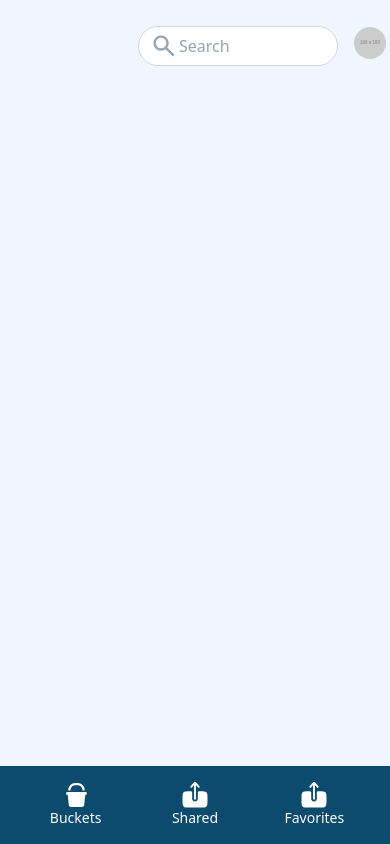
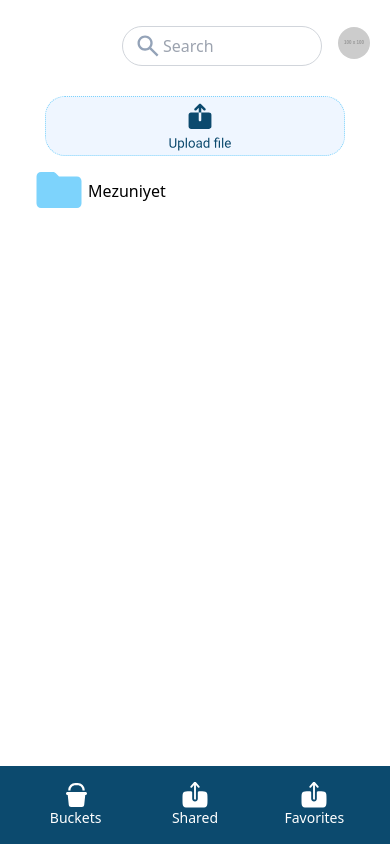
Before and after one commit to droplite-app/ui, a React (Vite) app: page / in a window 390 px wide. Built offline with nearby package versions, Linux system fonts and the light colour scheme.

Commit message:
mobile ui changed

```diff
--- a/src/components/File/FileItem.tsx
+++ b/src/components/File/FileItem.tsx
@@ -52,12 +52,19 @@ const FileItem: React.FC<FileItemProps> = ({ item, onClick }) => {
         <tr className="cursor-pointer" onClick={handleClick}>
           <td className="px-4 py-2">
             <div className="flex items-center">
-              <div className="w-8 flex-shrink-0">{getIcon(item.type)}</div>
-              <span className="ml-4">{item.name}</span>
+              <div className="w-8 flex-shrink-0 mr-6"> {/* Boşluk artırıldı */}
+                {getIcon(item.type)}
+              </div>
+              <span>{item.name}</span>
             </div>
           </td>
-          <td className="px-4 py-2 text-center">{item.created_at}</td>
-          <td className="px-4 py-2 text-center">{item.creator.name}</td>
+
+          <td className="hidden lg:table-cell px-4 py-2 text-center">
+            {item.created_at}
+          </td>
+          <td className="hidden lg:table-cell px-4 py-2 text-center">
+            {item.creator.name}
+          </td>
         </tr>
       )}
 
@@ -67,13 +74,19 @@ const FileItem: React.FC<FileItemProps> = ({ item, onClick }) => {
             <tr key={child.id} className="cursor-pointer">
               <td className="px-4 py-2">
                 <div className="flex items-center">
-                  <div className="w-8 flex-shrink-0">{getIcon(child.type)}</div>
-                  <span className="ml-7">{child.name}</span>{" "}
-                  {/* Margin artırıldı */}
+                  <div className="w-8 flex-shrink-0 mr-6"> {/* Boşluk artırıldı */}
+                    {getIcon(child.type)}
+                  </div>
+                  <span>{child.name}</span>
                 </div>
               </td>
-              <td className="px-4 py-2 text-center">{child.created_at}</td>
-              <td className="px-4 py-2 text-center">{child.creator.name}</td>
+
+              <td className="hidden lg:table-cell px-4 py-2 text-center">
+                {child.created_at}
+              </td>
+              <td className="hidden lg:table-cell px-4 py-2 text-center">
+                {child.creator.name}
+              </td>
             </tr>
           ))}
         </>
--- a/src/components/File/FileList.tsx
+++ b/src/components/File/FileList.tsx
@@ -20,7 +20,8 @@ const FileList: React.FC<FileListProps> = ({ items, onItemClick }) => {
   return (
     <div className="overflow-x-auto">
       <table className="min-w-full table-auto">
-        <thead className="bg-blue-50">
+
+        <thead className="hidden lg:table-header-group bg-blue-50">
           <tr>
             <th className="w-2/5 px-4 py-2 text-left">Name</th>
             <th className="w-1/5 px-4 py-2 text-center">Modified</th>
@@ -35,8 +36,6 @@ const FileList: React.FC<FileListProps> = ({ items, onItemClick }) => {
       </table>
     </div>
   );
-
-
 };
 
 export default FileList;
--- a/src/components/Header/Header.tsx
+++ b/src/components/Header/Header.tsx
@@ -8,7 +8,7 @@ interface HeaderProps {
 const Header: React.FC<HeaderProps> = ({ className }) => {
   return (
     <div
-      className={`w-full flex justify-between items-center pt-8 pr-1 h-[60px] bg-transparent relative z-10 ${className}`}
+      className={`w-full flex justify-between items-center lg:pt-8 pr-1 h-[60px] bg-transparent relative z-10 ${className}`}
     >
       <div></div>
       {/* Header Controls: Search Input + Avatar Dropdown */}
--- a/src/components/Right-Sidebar/RightSidebar.tsx
+++ b/src/components/Right-Sidebar/RightSidebar.tsx
@@ -1,12 +1,18 @@
 import UploadBox from "./UploadBox";
-
 
 const RightSidebar = () => {
   return (
-    <div className="hidden md:flex flex-col items-center  bg-blue-100 text-white fixed right-0 bottom-0 w-[400px] h-[700px] p-[20px] gap-0 rounded-tl-[20px]">
-      <UploadBox />
-    </div>
+    <>
+     {/* Mobile RightSidebar */}
+     <div className="md:hidden flex items-center justify-center h-full bg-blue-50 text-white w-[300px] h-[80px] p-2 rounded-lg mx-auto mt-4 border border-gray-300">
+        <UploadBox />
+      </div>
 
+      {/* Desktop RightSidebar */}
+      <div className="hidden md:flex flex-col items-center bg-blue-100 text-white fixed right-0 bottom-0 w-[400px] h-[700px] p-[20px] gap-0 rounded-tl-[20px]">
+        <UploadBox />
+      </div>
+    </>
   );
 };
 
--- a/src/components/Right-Sidebar/UploadBox.tsx
+++ b/src/components/Right-Sidebar/UploadBox.tsx
@@ -1,9 +1,12 @@
 const UploadBox = () => {
   return (
-    <div className="w-[350px] h-[360px] bg-blue-50 mx-auto rounded-[20px] mt-[20px]  pl-[10px] flex flex-col justify-center items-center">
+    <div className="w-[350px] h-[60px] bg-blue-50 mx-auto rounded-[20px] mt-[20px] pl-[10px] flex flex-col justify-center items-center
+    border border-dotted border-sky-300
+    md:w-[15px] md:h-[40px] md:bg-blue-50 md:border-gray-300 md:border-solid
+    lg:w-[350px] lg:h-[360px] lg:bg-blue-50 lg:border-gray-300 lg:border-solid">
+
       <svg
-        width="132"
-        height="105"
+        className="w-[132px] h-[50px] lg:w-[132px] lg:h-[105px]"
         viewBox="0 0 132 105"
         fill="none"
         xmlns="http://www.w3.org/2000/svg"
--- a/src/pages/Main.tsx
+++ b/src/pages/Main.tsx
@@ -3,6 +3,7 @@ import RightSidebar from "../components/Right-Sidebar/RightSidebar";
 import Header from "../components/Header/Header";
 import fileData from "../assets/File/data.json";
 import FileList from "../components/File/FileList";
+import UploadBox from "../components/Right-Sidebar/UploadBox";
 import React, { useState } from "react";
 
 const Main: React.FC = () => {
@@ -18,16 +19,33 @@ const Main: React.FC = () => {
 
   return (
     <div className="flex min-h-screen bg-[#EFF6FF]">
+      {/* Sidebar stays visible on the left */}
       <SideBar />
 
-      <main className="flex-1 p-4 bg-blue-50 overflow-auto mr-[400px]">
-        <h1 className="text-xl font-semibold text-gray-700 mt-4 mb-16 pl-4">
+      {/* Main content area */}
+      <main className="flex-1 p-4 bg-white lg:bg-blue-50 overflow-auto lg:mr-[400px] mt-0 lg:mt-0">
+        {/* Mobile Header: Only visible on mobile */}
+        <Header className="lg:hidden" />
+
+        <div className="lg:hidden flex justify-center items-center">
+          <div className="max-w-[300px] w-full flex justify-center">
+            <UploadBox />
+          </div>
+        </div>
+
+        {/* Title visible only on desktop */}
+        <h1 className="hidden lg:block text-xl font-semibold text-gray-700 mt-4 mb-16 pl-4">
           {title}
         </h1>
-        <FileList items={fileData} onItemClick={handleItemClick} />
+
+        <div>
+          {/* FileList appears below the RightSidebar on mobile */}
+          <FileList items={fileData} onItemClick={handleItemClick} />
+        </div>
       </main>
 
-      <div className="fixed right-0 top-0 w-[400px]">
+      {/* Right sidebar with header on top for desktop */}
+      <div className="hidden lg:block fixed right-0 top-0 w-[400px]">
         <Header />
         <RightSidebar />
       </div>
```
